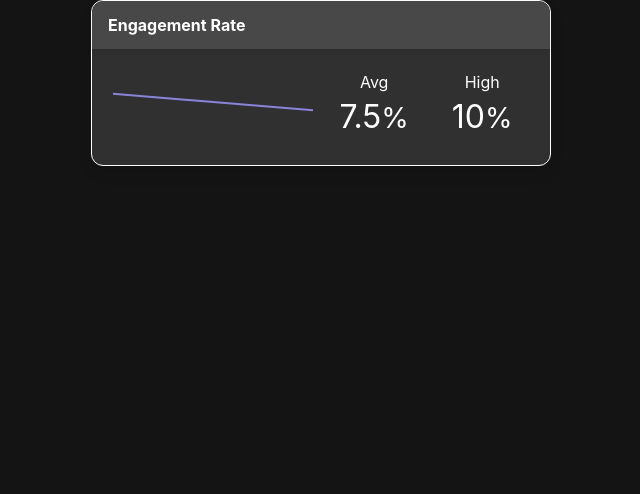
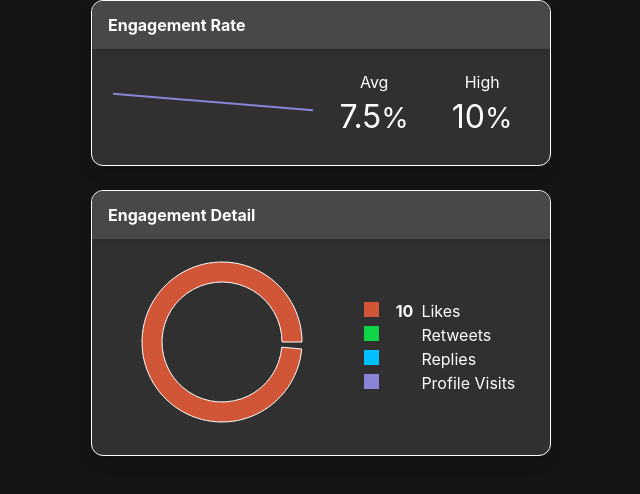
Before and after one commit to SocialQu/Branding, a React (Create React App) app in the folder app/: page / in a window 1280 px wide. Shown: the top 494 px of the page, without its empty margins (319-959 px from the left). Built offline with nearby package versions, Linux system fonts and the light colour scheme.

Commit message:
Add Detail Ring to Column.

```diff
--- a/app/src/organisms/KpiColumn.tsx
+++ b/app/src/organisms/KpiColumn.tsx
@@ -1,4 +1,9 @@
+import { DetailRing } from '../charts/DetailRing'
 import { EngagementRate } from '../charts/EngagementRate'
 
 const data = [{Engagement:10, name:'Monday'}, {Engagement:5, name:'Tuesday'}]
-export const LastDayKpis = () => <EngagementRate data={data}/>
+const detailData = [{ name:'Likes', value: 10 }]
+export const LastDayKpis = () => <>
+    <EngagementRate data={data}/>
+    <DetailRing data={detailData} />
+</>
```
